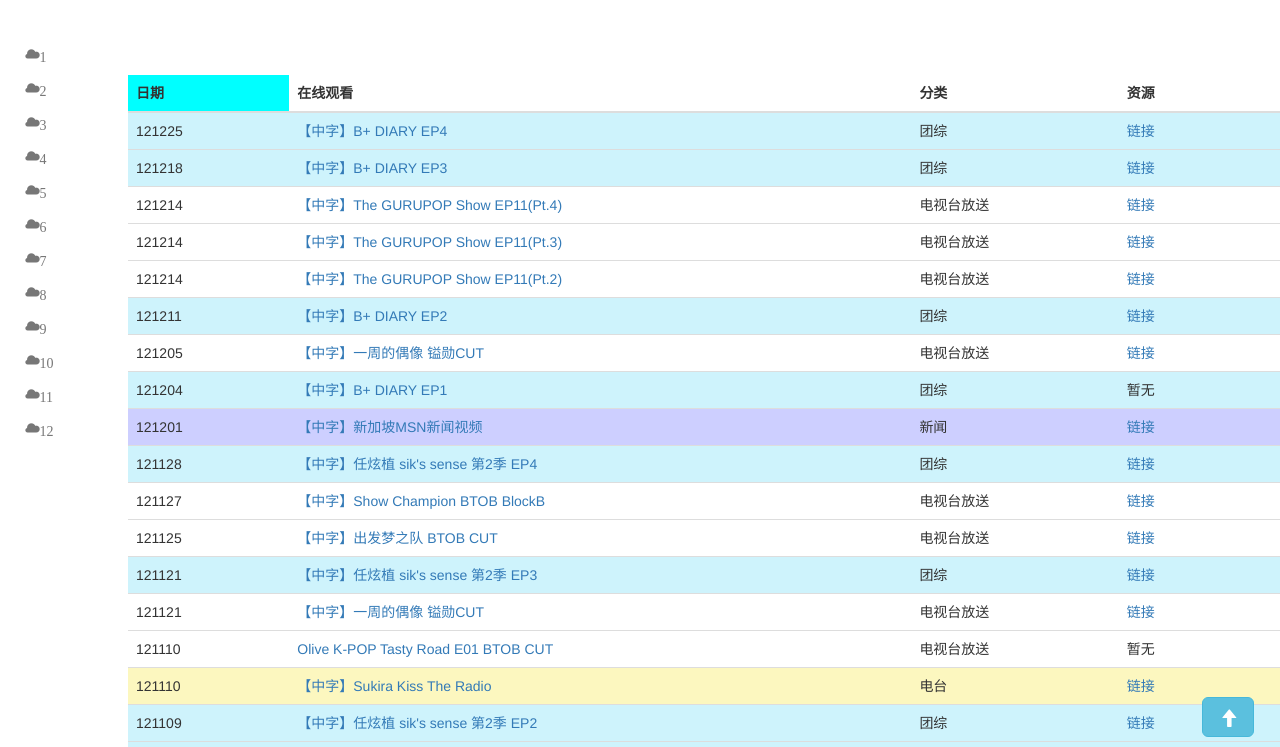
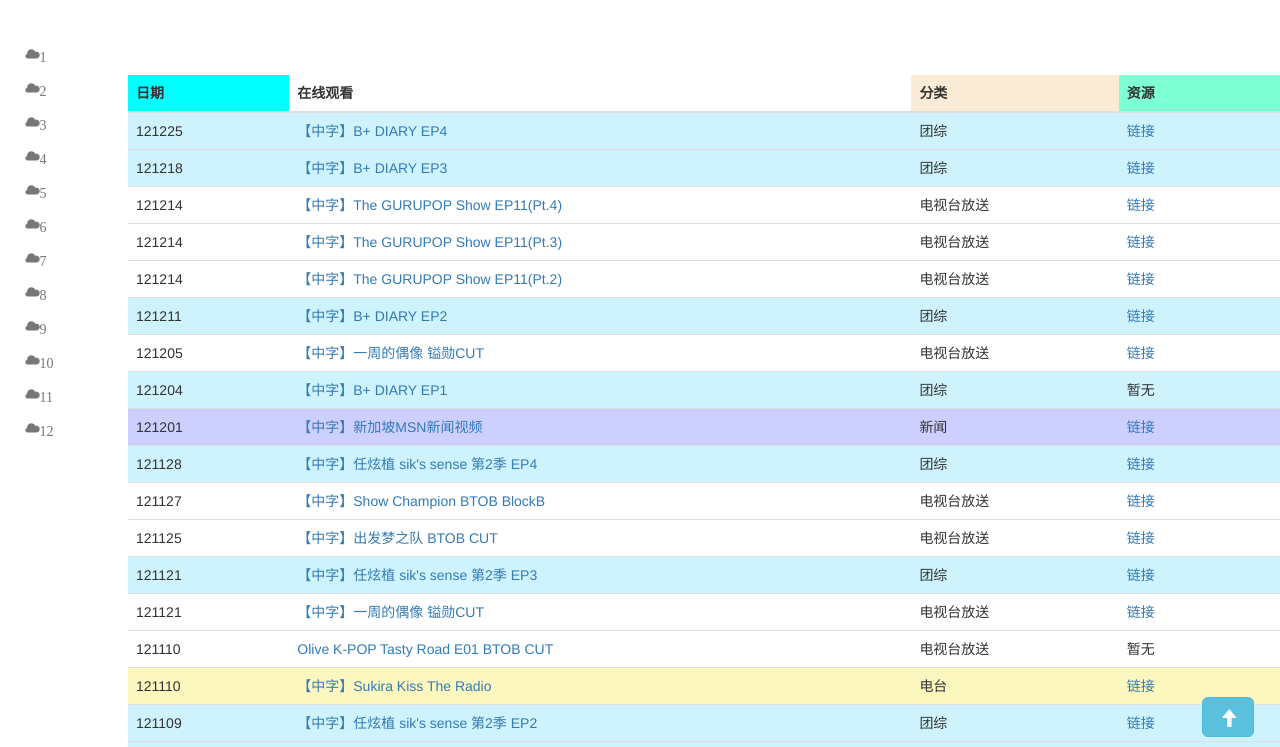
Before and after one commit to yesdino/fansite, a plain HTML site: page BTOB.html in a window 1280 px wide. Shown: the part 53-800 px from the top of the page. Drawn offline with nearby package versions, Linux system fonts and the light colour scheme.

Commit message:
Update BTOB.html

```diff
--- a/BTOB.html
+++ b/BTOB.html
@@ -256,8 +256,8 @@
                     <tr>
                         <th style="width: 14%;background-color: aqua;">日期</th>
                         <th>在线观看</th>
-                        <th style="width: 18%;">分类</th>
-                        <th style="width: 14%">资源</th>
+                        <th style="width: 18%;background-color: antiquewhite;">分类</th>
+                        <th style="width: 14%;background-color: aquamarine;">资源</th>
                     </tr>
                 </thead>
                 <tbody>
```
